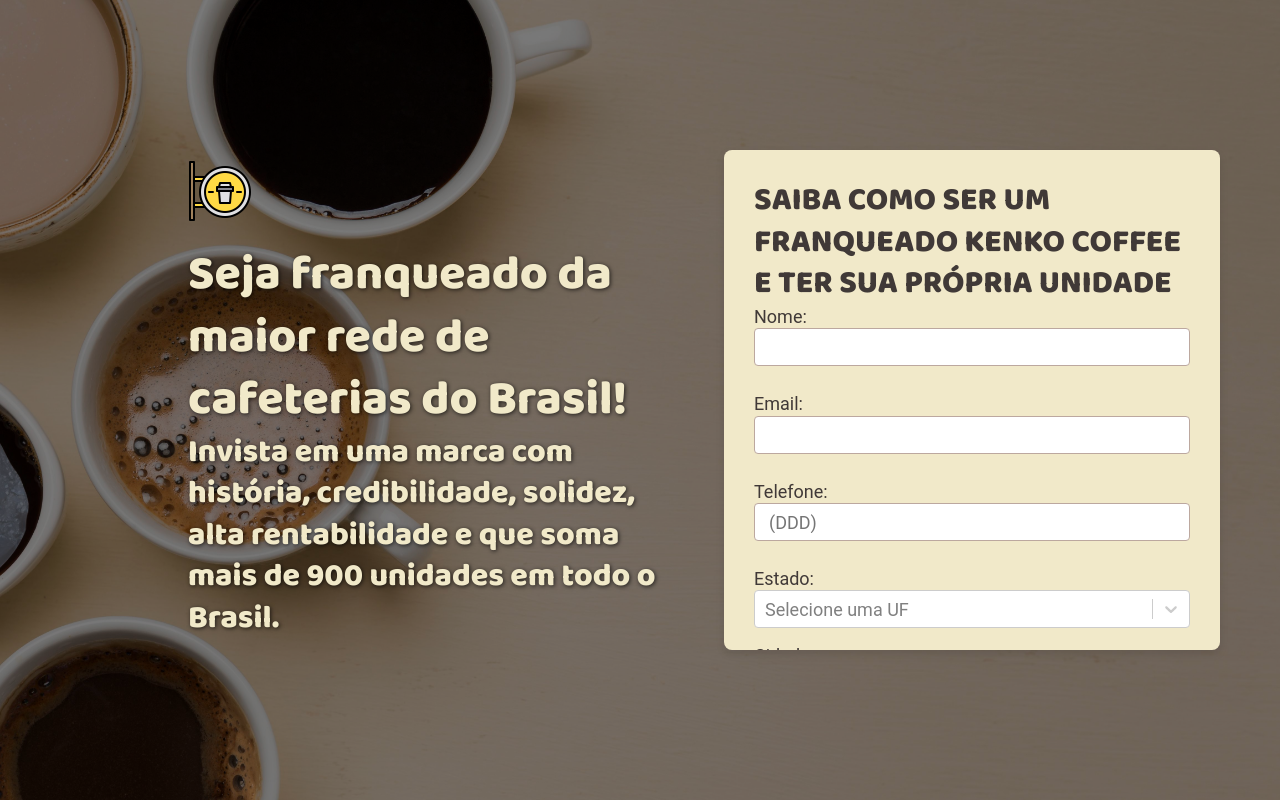
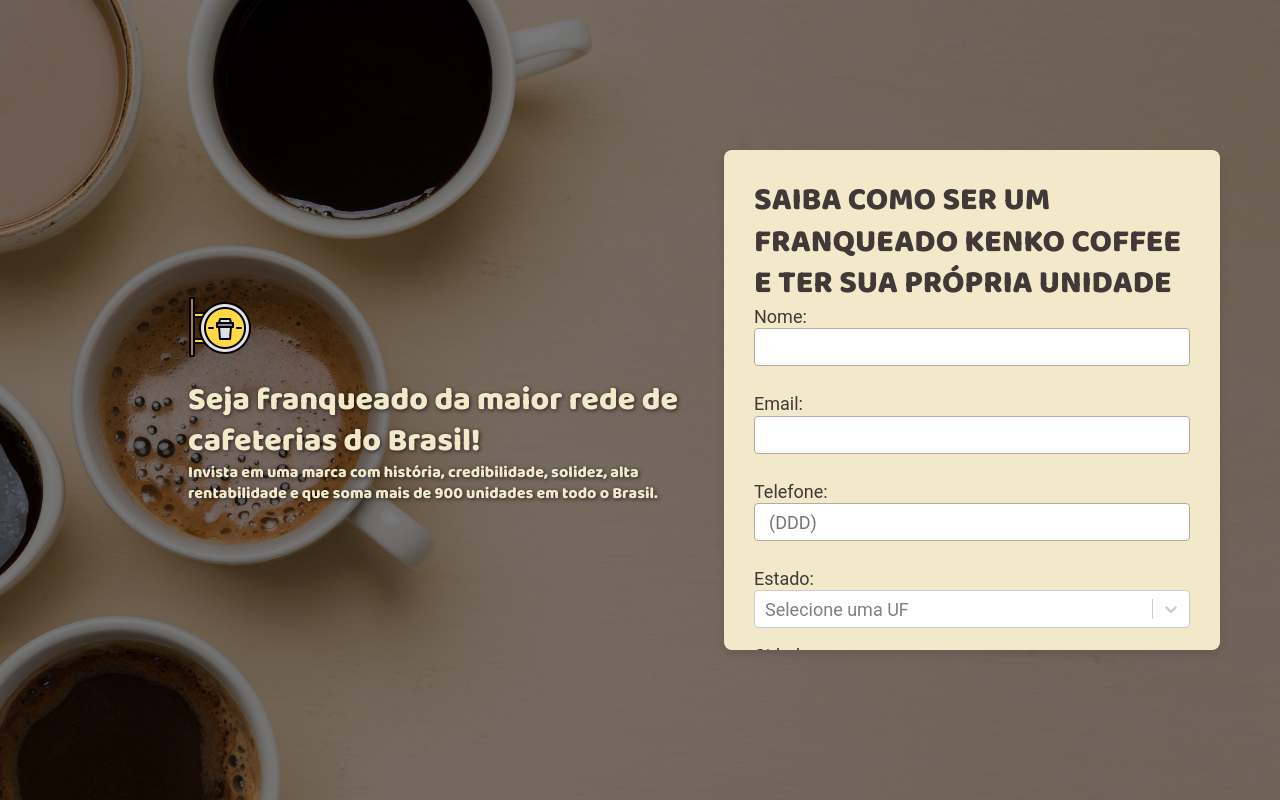
Before and after one commit to sergiorbf/kenko-coffee, a React (Vite) app: page /expansion in a window 1280 px wide. Built offline with nearby package versions, Linux system fonts and the light colour scheme; no server answers.

Commit message:
add some media query on expansion component

```diff
--- a/src/pages/Expansion/styles.ts
+++ b/src/pages/Expansion/styles.ts
@@ -24,6 +24,10 @@
     z-index: 1;
   }
 
+  @media (min-width: 480px) {
+    padding: 30px;
+  }
+
   @media (min-width: 768px) {
     flex-direction: row;
     padding: 40px;
@@ -46,6 +50,10 @@
     margin-left: 0;
     align-items: center;
     text-align: center;
+  }
+
+  @media (min-width: 480px) {
+    margin-left: 2rem;
   }
 
   @media (min-width: 1024px) {
@@ -83,6 +91,16 @@
 
     > p {
       font-size: 1.25rem;
+    }
+  }
+
+  @media (min-width: 480px) {
+    > h1 {
+      font-size: 2rem;
+    }
+
+    > p {
+      font-size: 1rem;
     }
   }
 `
```
